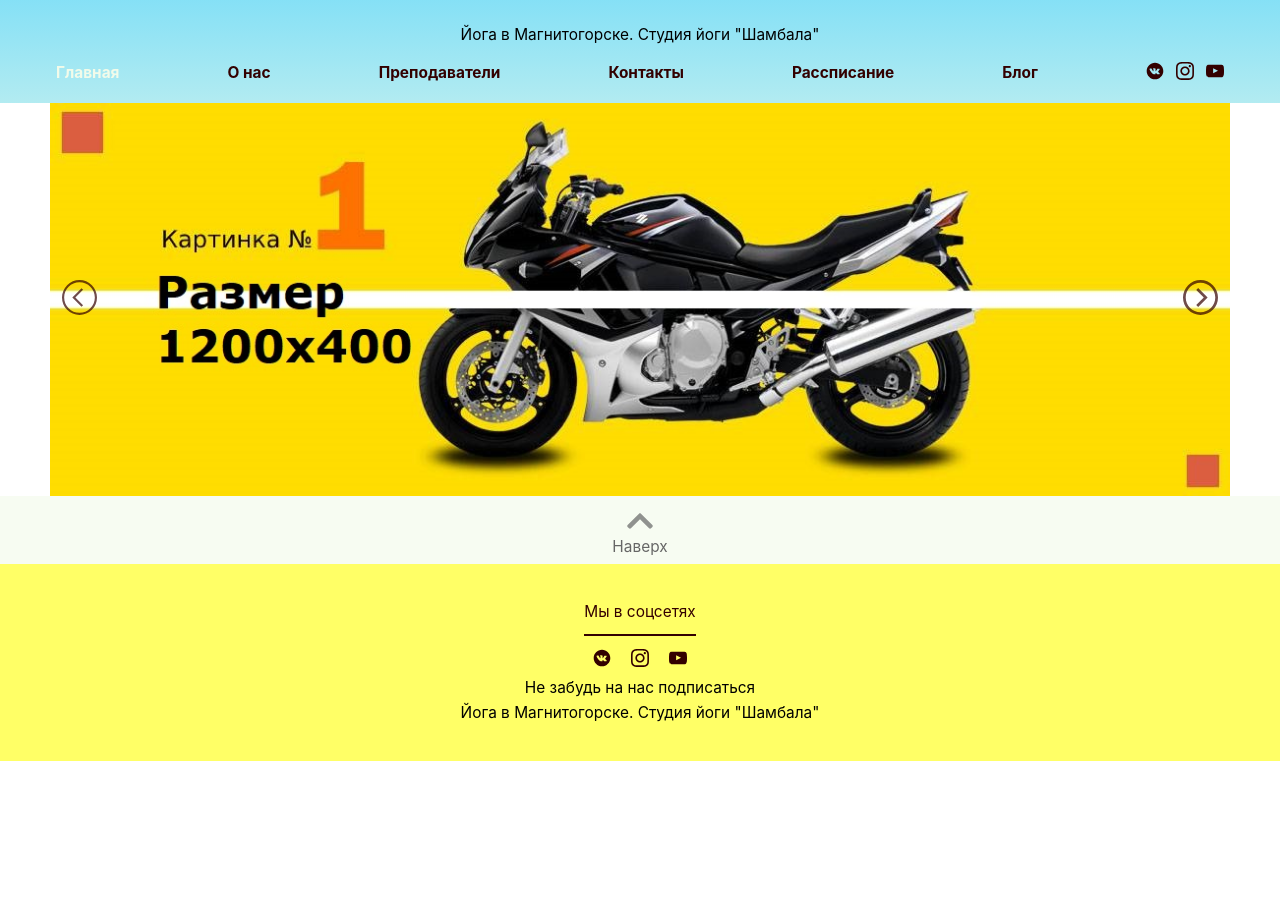
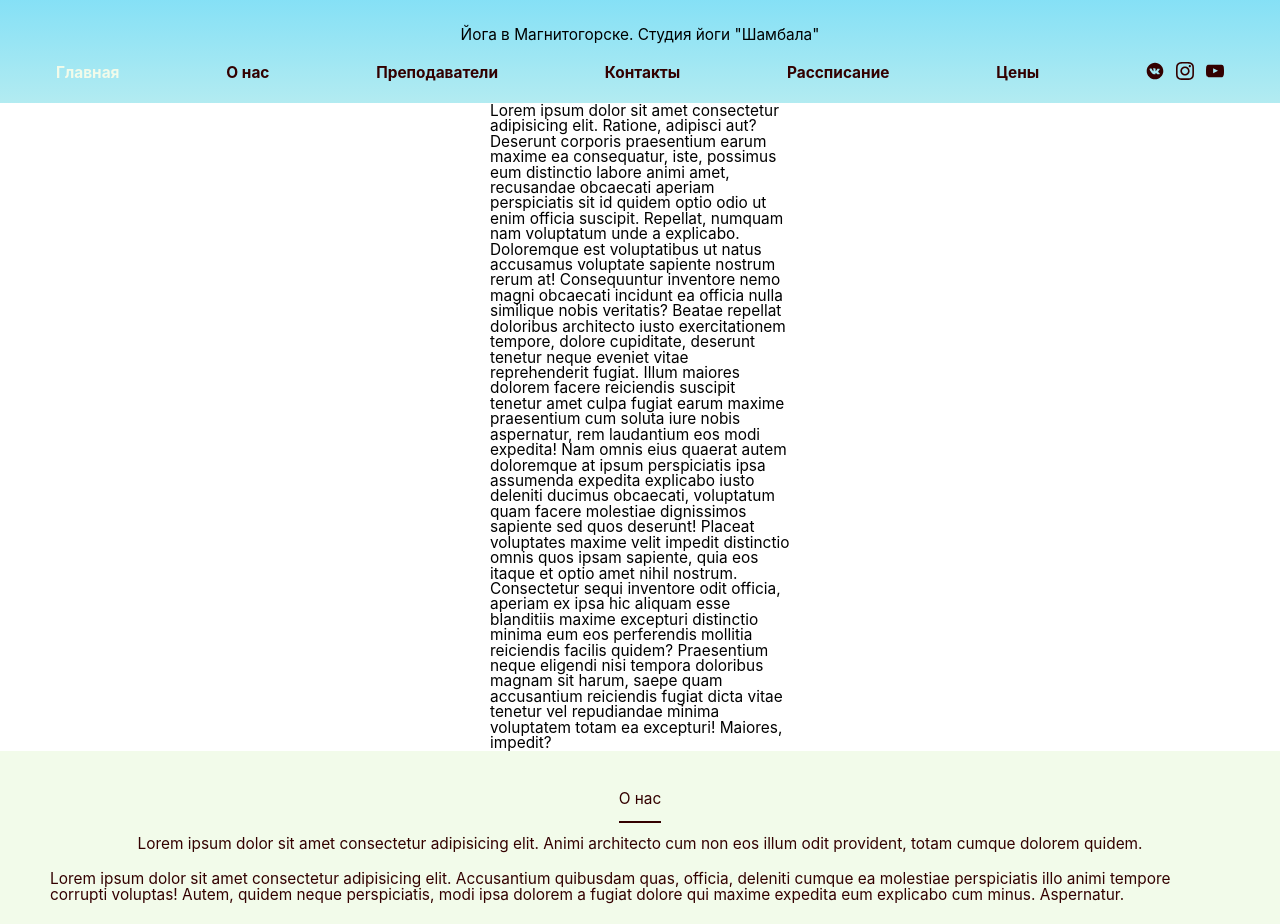
Before and after one commit to GreyTob/Shambala, a React (Create React App) app: page / in a window 1280 px wide. Shown: the part 188-1112 px from the top of the page. Before the commit the page ends 949 px from the top, so only its background shows below. Built offline with nearby package versions, Linux system fonts and the light colour scheme.

Commit message:
add About, update

```diff
--- a/src/App.js
+++ b/src/App.js
@@ -3,11 +3,10 @@ import { Route, Switch, Redirect } from 'react-router-dom'
 
 import Header from './components/Header/Header'
 import Main from './pages/Main/Main'
-import About from './pages/About/About'
 import Teachers from './pages/Teachers/Teachers'
 import Contacts from './pages/Contacts/Contacts'
 import TimeTable from './pages/TimeTable/TimeTable'
-import Blog from './pages/Blog/Blog'
+import Cost from './pages/Blog/Blog'
 import NotFound from './pages/NotFound/NotFound'
 import ScrollUp from './components/ScrollUp/ScrollUp'
 import Footer from './components/Footer/Footer'
@@ -18,12 +17,11 @@ function App() {
       <Header />
       <Switch>
         <Route path="/" exact component={Main} />
-        <Route path="/about" component={About} />
-        <Route path="/teachers" component={Teachers} />
-        <Route path="/teachers.:name" component={Teachers} />
-        <Route path="/contacts" component={Contacts} />
+        <Route path="/about" component={Main} />
+        <Route path="/teachers" exact component={Main} />
+        <Route path="/contacts" exact component={Main} />
         <Route path="/time-table" component={TimeTable} />
-        <Route path="/blog" component={Blog} />
+        <Route path="/cost" component={Cost} />
         {/* <Route render={NotFound} /> */}
         <Redirect to="/" />
       </Switch>
--- /dev/null
+++ b/src/components/About/About.js
@@ -0,0 +1,28 @@
+import classes from './About.module.scss'
+import contain from '../../index.module.scss'
+
+const About = () => {
+  return (
+    <section id="about" className={classes.About}>
+      <div className={contain.container}>
+        <div className={classes.content}>
+          <h2>О нас</h2>
+          <p>
+            Lorem ipsum dolor sit amet consectetur adipisicing elit. Animi
+            architecto cum non eos illum odit provident, totam cumque dolorem
+            quidem.
+          </p>
+          <p>
+            Lorem ipsum dolor sit amet consectetur adipisicing elit. Accusantium
+            quibusdam quas, officia, deleniti cumque ea molestiae perspiciatis
+            illo animi tempore corrupti voluptas! Autem, quidem neque
+            perspiciatis, modi ipsa dolorem a fugiat dolore qui maxime expedita
+            eum explicabo cum minus. Aspernatur.
+          </p>
+        </div>
+      </div>
+    </section>
+  )
+}
+
+export default About
--- a/src/components/Header/Header.js
+++ b/src/components/Header/Header.js
@@ -8,7 +8,7 @@ import Logo from './Logo/Logo'
 class Header extends Component {
   render() {
     return (
-      <header className={classes.Header}>
+      <header id="top" className={classes.Header}>
         <div className={contain.container}>
           <div className={classes.contant}>
             <Logo />
--- a/src/components/Header/Logo/Logo.js
+++ b/src/components/Header/Logo/Logo.js
@@ -5,7 +5,7 @@ const Logo = () => {
   return (
     <figure className={classes.Logo}>
       <div className={classes.picture}>
-        <a href="/">
+        <a href="#top">
           <img className={classes.rotating} src={LogoPicture} alt="logo" />
         </a>
       </div>
--- a/src/components/Header/MainMenu/MainMenu.js
+++ b/src/components/Header/MainMenu/MainMenu.js
@@ -8,32 +8,32 @@ class MainMenu extends React.Component {
     menu: [
       {
         value: 'Главная',
-        link: '/',
+        to: '/',
         exact: true,
       },
       {
         value: 'О нас',
-        link: '/about',
-        exact: false,
+        to: '/about',
+        exact: true,
       },
       {
         value: 'Преподаватели',
-        link: '/teachers',
+        to: '/teachers',
         exact: false,
       },
       {
         value: 'Контакты',
-        link: '/contacts',
+        to: '/contacts',
         exact: false,
       },
       {
         value: 'Рассписание',
-        link: '/time-table',
+        to: '/time-table',
         exact: false,
       },
       {
-        value: 'Блог',
-        link: '/blog',
+        value: 'Цены',
+        to: '/cost',
         exact: false,
       },
     ],
@@ -67,8 +67,9 @@ class MainMenu extends React.Component {
               <MenuItem
                 key={index}
                 value={menuItem.value}
-                to={menuItem.link}
+                to={menuItem.to}
                 exact={menuItem.exact}
+                rout={menuItem.rout}
               />
             )
           })}
--- a/src/components/ScrollUp/ScrollUp.module.scss
+++ b/src/components/ScrollUp/ScrollUp.module.scss
@@ -6,6 +6,7 @@
   padding: 10px 0;
   background: $feta;
   opacity: 0.6;
+  cursor: pointer;
 
   svg {
     fill: $temptress;
--- a/src/components/Slider/Slider.js
+++ b/src/components/Slider/Slider.js
@@ -64,6 +64,15 @@ class Slider extends React.Component {
       //смещаем слайдер на 1 ширину
       sliderLine.style.transform = 'translate(-' + count * width + 'px)'
     }
+
+    //автопереключение
+    setInterval(() => {
+      count++
+      if (count >= images.length) {
+        count = 0
+      }
+      rollSlider()
+    }, 15000)
 
     //переключение слайда по свайпу
     let touchX = null
--- a/src/components/Slider/Slider.module.scss
+++ b/src/components/Slider/Slider.module.scss
@@ -10,7 +10,7 @@
 .sliderLine {
   display: flex;
   background: linear-gradient(90deg, #faf0cd, #fab397);
-  transition: all 0.8s cubic-bezier(0.895, 0.03, 0.685, 0.22);
+  transition: all 1s cubic-bezier(0.16, 1, 0.3, 1);
 }
 
 .sliderPrev,
--- /dev/null
+++ b/src/components/anchors/anchors.js
@@ -0,0 +1,25 @@
+const anchors = () => {
+  //В Main работал
+  // componentDidMount() {
+  //   const anchors = () => {
+  //     //выбираю все ссылки котороые содержат #
+  //     const allAnchors = document.querySelectorAll('a[href*="#"]')
+  //     //на каждую ссылку вешаю событие
+  //     for (let anchor of allAnchors) {
+  //       anchor.addEventListener('click', (e) => {
+  //         e.preventDefault()
+  //         //получаю значнеие аттрибута href у ссылки
+  //         const href = anchor.getAttribute('href')
+  //         document.querySelector('' + href).scrollIntoView({
+  //           behavior: 'smooth',
+  //           block: 'start',
+  //         })
+  //       })
+  //     }
+  //     console.log('anchor')
+  //   }
+  //   anchors()
+  // }
+}
+
+export default anchors
--- a/src/pages/About/About.js
+++ /dev/null
@@ -1,31 +0,0 @@
-import React, { Component } from 'react'
-import classes from './About.module.scss'
-import contain from '../../index.module.scss'
-
-class About extends Component {
-  render() {
-    return (
-      <section className={classes.About}>
-        <div className={contain.container}>
-          <div className={classes.content}>
-            <h2>О нас</h2>
-            <p>
-              Lorem ipsum dolor sit amet consectetur adipisicing elit. Animi
-              architecto cum non eos illum odit provident, totam cumque dolorem
-              quidem.
-            </p>
-            <p>
-              Lorem ipsum dolor sit amet consectetur adipisicing elit.
-              Accusantium quibusdam quas, officia, deleniti cumque ea molestiae
-              perspiciatis illo animi tempore corrupti voluptas! Autem, quidem
-              neque perspiciatis, modi ipsa dolorem a fugiat dolore qui maxime
-              expedita eum explicabo cum minus. Aspernatur.
-            </p>
-          </div>
-        </div>
-      </section>
-    )
-  }
-}
-
-export default About
--- a/src/pages/Main/Main.js
+++ b/src/pages/Main/Main.js
@@ -1,14 +1,44 @@
 import React, { Component } from 'react'
 import classes from './Main.module.scss'
 import contain from '../../index.module.scss'
+// export anchors from '../../components/anchors/anchors'
+
+import About from '../../components/About/About'
 import Slider from '../../components/Slider/Slider'
-import SwipeR from '../../components/Swiper/SwipeR'
+// import SwipeR from '../../components/Swiper/SwipeR'
 
 class Main extends Component {
   render() {
     return (
       <section className={classes.Main}>
-        <div style={{ padding: '0 0' }} className={contain.contain}>
+        <div className={contain.contain}>
+          <p style={{ width: 300, margin: '0 auto' }}>
+            Lorem ipsum dolor sit amet consectetur adipisicing elit. Ratione,
+            adipisci aut? Deserunt corporis praesentium earum maxime ea
+            consequatur, iste, possimus eum distinctio labore animi amet,
+            recusandae obcaecati aperiam perspiciatis sit id quidem optio odio
+            ut enim officia suscipit. Repellat, numquam nam voluptatum unde a
+            explicabo. Doloremque est voluptatibus ut natus accusamus voluptate
+            sapiente nostrum rerum at! Consequuntur inventore nemo magni
+            obcaecati incidunt ea officia nulla similique nobis veritatis?
+            Beatae repellat doloribus architecto iusto exercitationem tempore,
+            dolore cupiditate, deserunt tenetur neque eveniet vitae
+            reprehenderit fugiat. Illum maiores dolorem facere reiciendis
+            suscipit tenetur amet culpa fugiat earum maxime praesentium cum
+            soluta iure nobis aspernatur, rem laudantium eos modi expedita! Nam
+            omnis eius quaerat autem doloremque at ipsum perspiciatis ipsa
+            assumenda expedita explicabo iusto deleniti ducimus obcaecati,
+            voluptatum quam facere molestiae dignissimos sapiente sed quos
+            deserunt! Placeat voluptates maxime velit impedit distinctio omnis
+            quos ipsam sapiente, quia eos itaque et optio amet nihil nostrum.
+            Consectetur sequi inventore odit officia, aperiam ex ipsa hic
+            aliquam esse blanditiis maxime excepturi distinctio minima eum eos
+            perferendis mollitia reiciendis facilis quidem? Praesentium neque
+            eligendi nisi tempora doloribus magnam sit harum, saepe quam
+            accusantium reiciendis fugiat dicta vitae tenetur vel repudiandae
+            minima voluptatem totam ea excepturi! Maiores, impedit?
+          </p>
+          <About />
           <Slider />
           {/* <SwipeR /> */}
         </div>
```
Also changed, not shown: src/components/About/About.module.scss (renamed from src/pages/About/About.module.scss).
